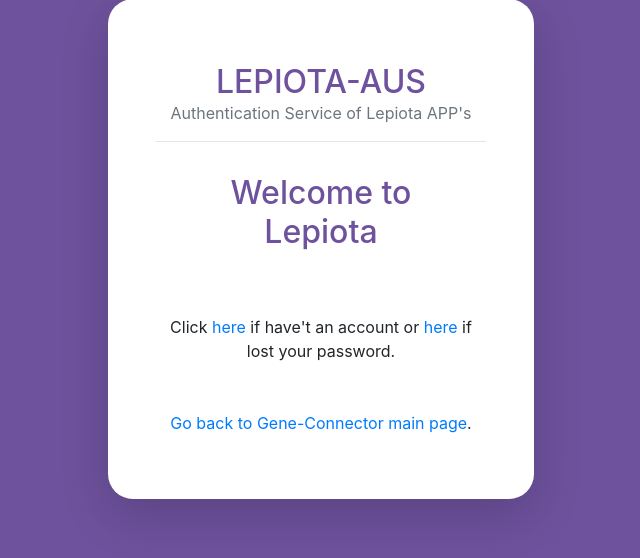
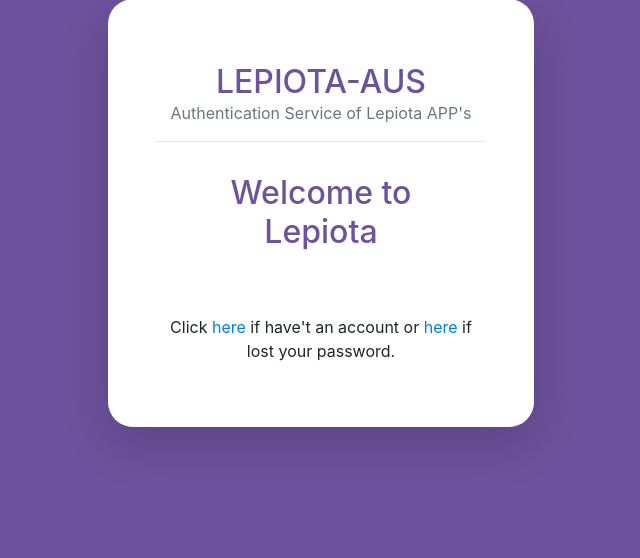
Before and after one commit to sgelias/classeq-backend, a Django app: page /welcome/ in a window 1280 px wide. Shown: the part 97-655 px from the top of the page, without its empty margins (319-959 px from the left). Run offline with Django 3.2, Linux system fonts and the light colour scheme; some libraries are stand-ins or nearby versions.

Commit message:
Remove Gene-Connector from welcome html file.

```diff
--- a/lepiota/templates/welcome.html
+++ b/lepiota/templates/welcome.html
@@ -13,8 +13,4 @@ Welcome
     Click <a href="{% url 'account:signup' %}">here</a> if have't an account or <a
         href="{% url 'account:password_reset' %}">here</a> if lost your password.
   </p>
-
-  <p class="text-center mt-5">
-    <a href="https://www.geneconnector.info/home">Go back to Gene-Connector main page</a>.
-  </p>
 {% endblock %}
```
